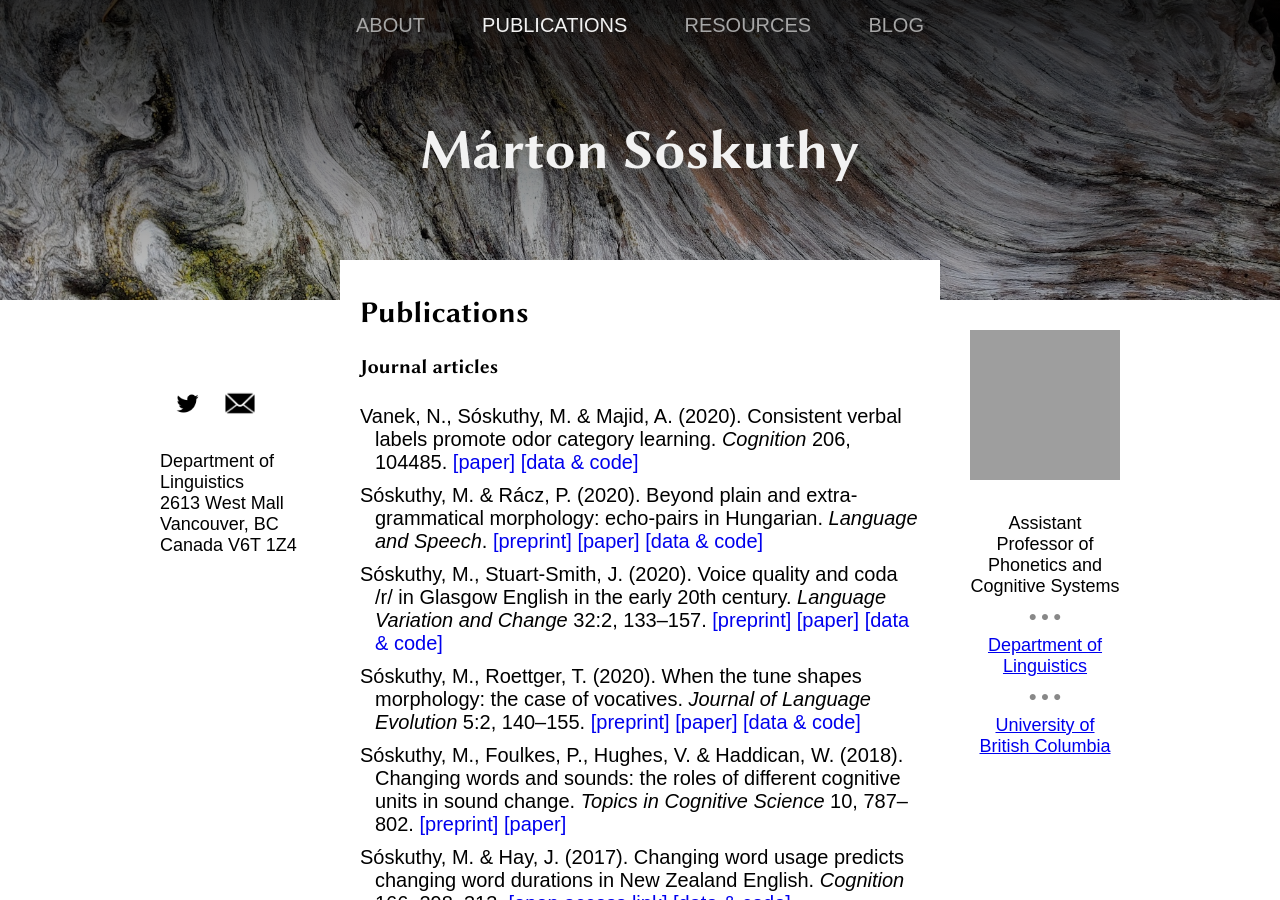
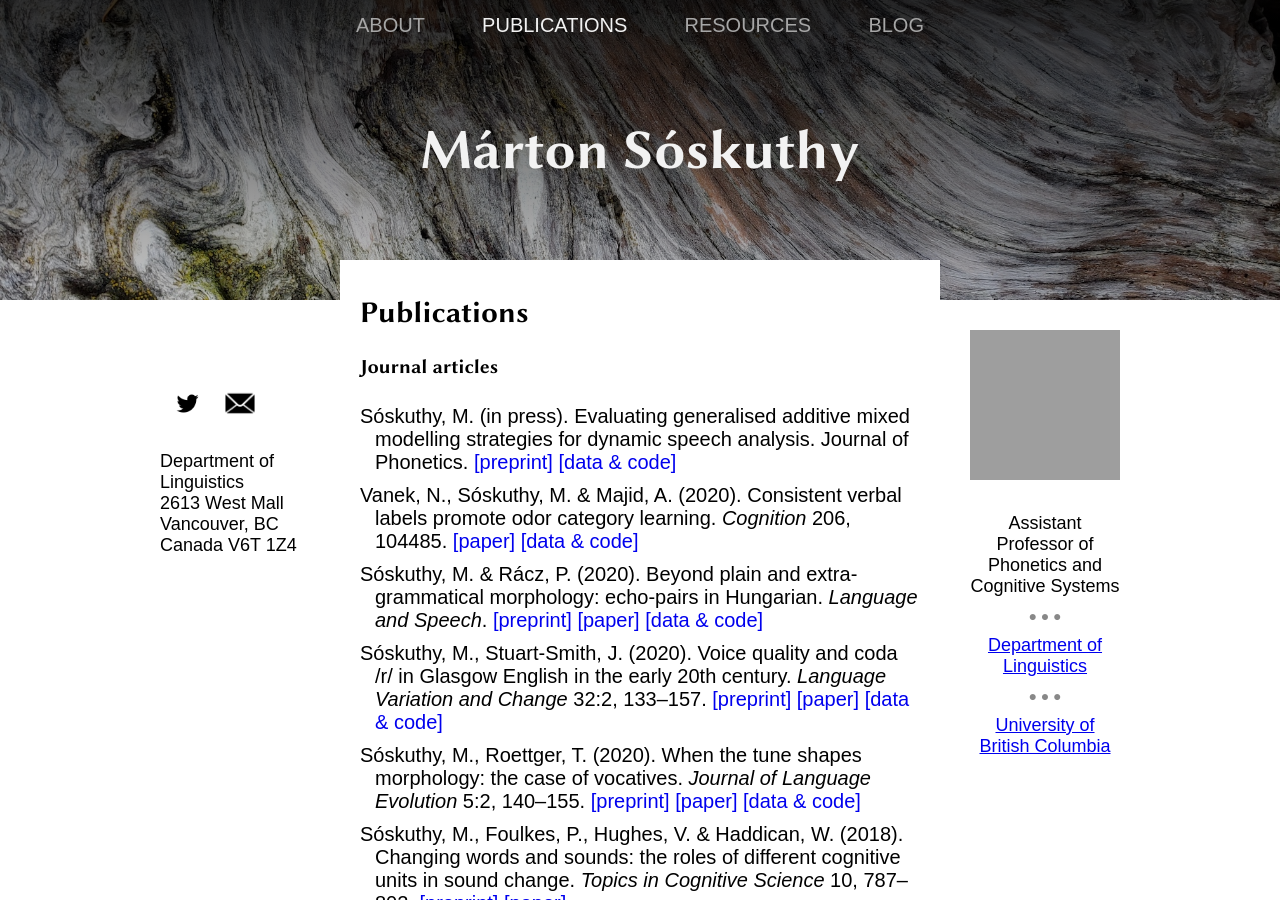
Before and after one commit to soskuthy/soskuthy.github.io, a Jekyll site: the page built from publications.html, in a window 1280 px wide and 900 px high. Built offline with Jekyll 4.4.1, drawn with Linux system fonts in a browser that asks for light colours; some web fonts are replaced; grey boxes are pictures that could not be loaded.

Commit message:
publications updated

```diff
--- a/publications.html
+++ b/publications.html
@@ -7,6 +7,7 @@ title: Publications
 <h4>Journal articles</h4>
 
         <ul>
+            <li>Sóskuthy, M. (in press). Evaluating generalised additive mixed modelling strategies for dynamic speech analysis. Journal of Phonetics. <a href="https://psyarxiv.com/jb4wh" target="_blank">[preprint]</a> <a href="https://github.com/soskuthy/gamm_strategies" target="_blank">[data & code]</a></li>
             <li>Vanek, N., Sóskuthy, M. & Majid, A. (2020). Consistent verbal labels promote odor category learning. <em>Cognition</em> 206, 104485. <a href="https://www.sciencedirect.com/science/article/pii/S0010027720303048" target="_blank">[paper]</a> <a href="https://osf.io/kj5sc/" target="_blank">[data & code]</a></li>
             <li>Sóskuthy, M. & Rácz, P. (2020). Beyond plain and extra-grammatical morphology: echo-pairs in Hungarian. <em>Language and Speech</em>. <a href="https://psyarxiv.com/fnqzt/" target="_blank">[preprint]</a> <a href="https://journals.sagepub.com/doi/10.1177/0023830920932955" target="_blank">[paper]</a> <a href="https://zenodo.org/record/3833374" target="_blank">[data & code]</a></li>
             <li>Sóskuthy, M., Stuart-Smith, J. (2020). Voice quality and coda /r/ in Glasgow English in the early 20th century. <em>Language Variation and Change</em> 32:2, 133–157. <a href="https://psyarxiv.com/td4px/" target="_blank">[preprint]</a> <a href="https://www.cambridge.org/core/journals/language-variation-and-change/article/voice-quality-and-coda-r-in-glasgow-english-in-the-early-20th-century/19606DBE232F8F004F3FA65CAD5C0676" target="_blank">[paper]</a> <a href="https://osf.io/df74r/" target="_blank">[data & code]</a></li>
```
Also changed, not shown: 1 other file.
